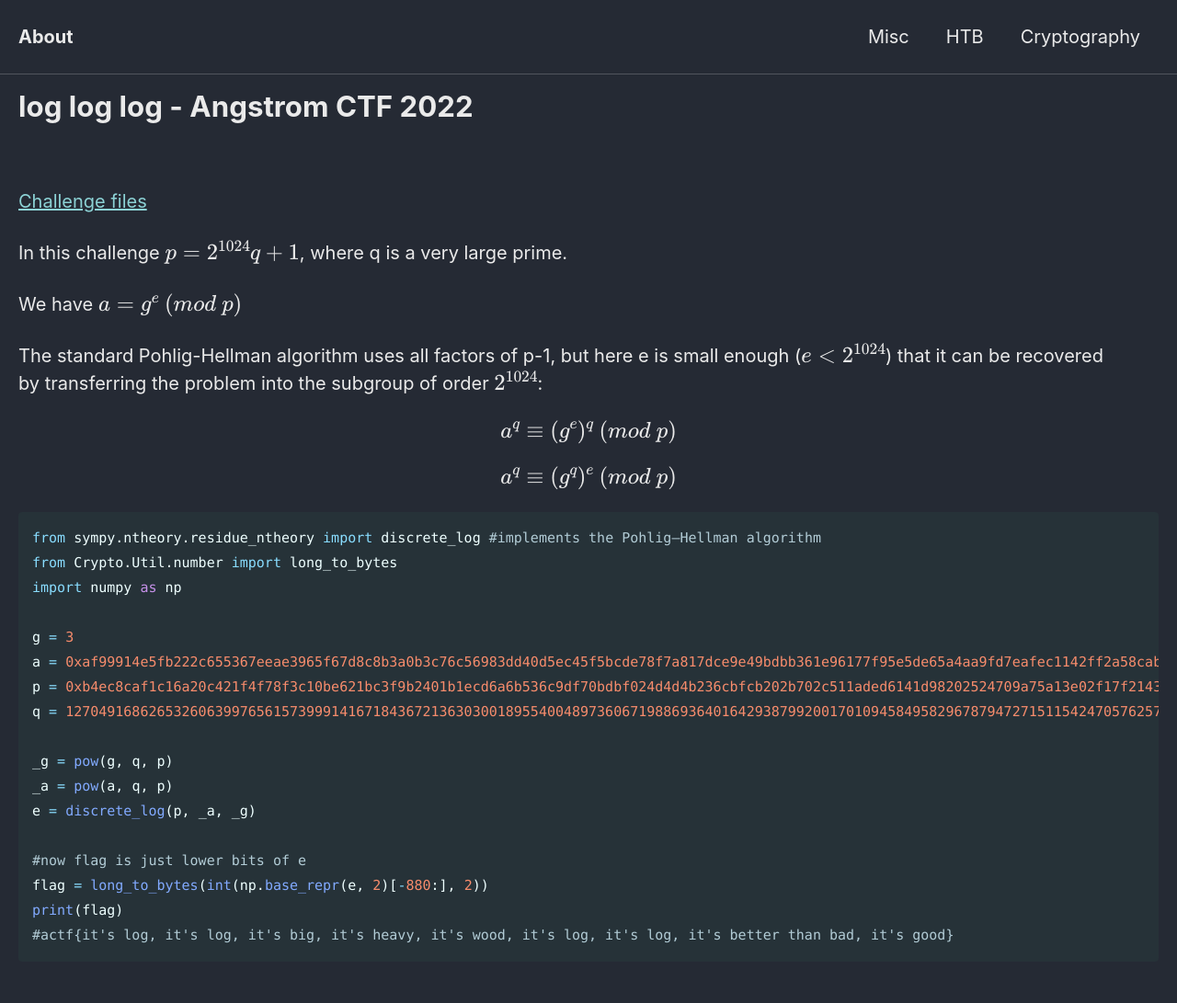
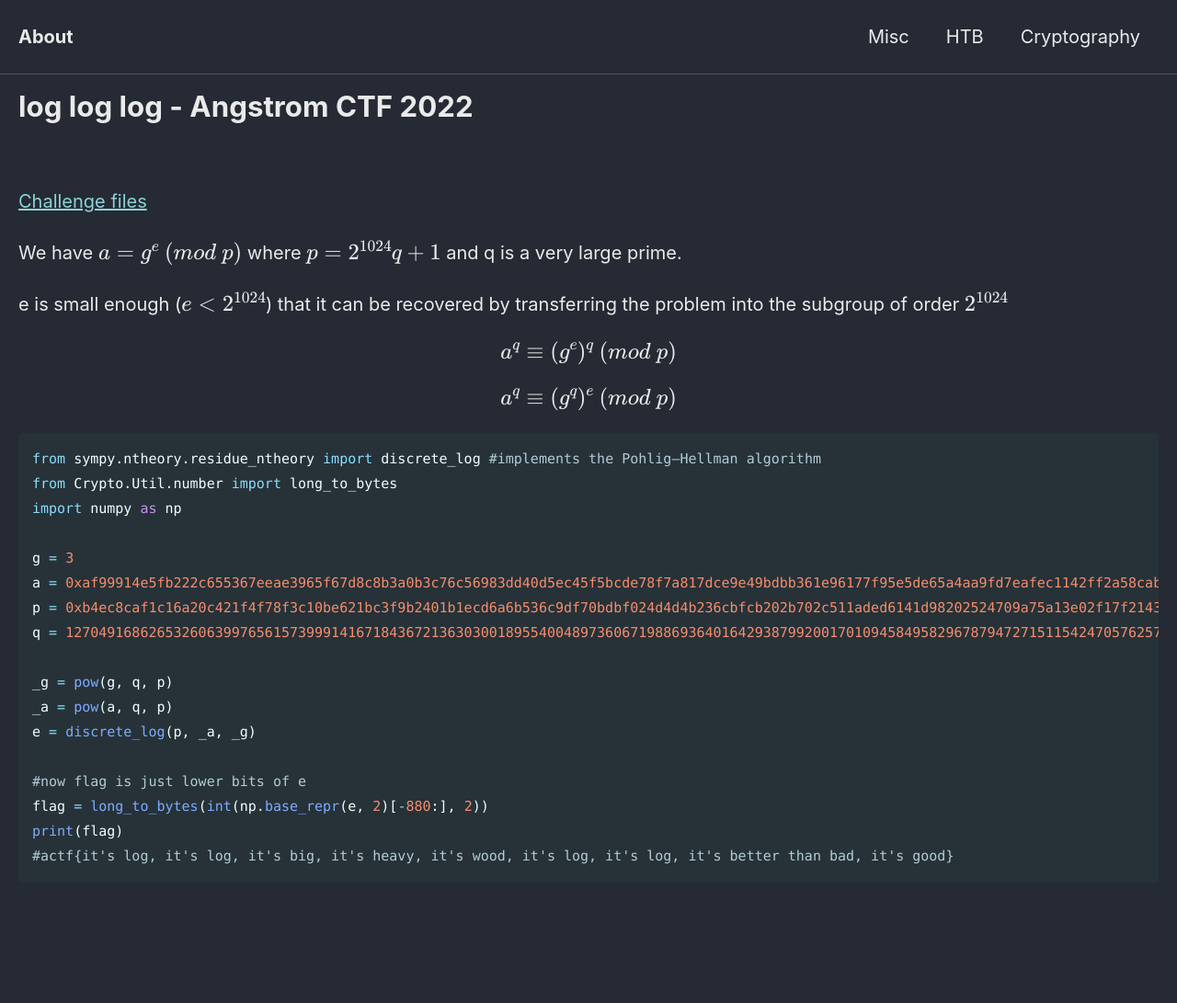
Before and after one commit to Connor-McCartney/Connor-McCartney.github.io, a Jekyll site: the page built from _pages/cryptography/diffie-hellman/logloglog-Angstrom-CTF-2022.md, in a window 1280 px wide. Shown: the whole page at 92% size. Built offline with Jekyll 4.4.1, drawn with Linux system fonts in a browser that asks for light colours; cached includes are drawn as plain includes; after the commit the page ends 1005 px from its top, so only the background shows below that.

Commit message:
Update logloglog-Angstrom-CTF-2022.md

```diff
--- a/_pages/cryptography/diffie-hellman/logloglog-Angstrom-CTF-2022.md
+++ b/_pages/cryptography/diffie-hellman/logloglog-Angstrom-CTF-2022.md
@@ -7,12 +7,9 @@ title: log log log - Angstrom CTF 2022
 
 [Challenge files](https://github.com/Connor-McCartney/CTF_Files/tree/main/2022/angstromCTF/logloglog)
 
-In this challenge $$p = 2^{1024}q + 1$$,  where q is a very large prime. <br>
+We have $$a = g^e\ (mod\ p)$$ where $$p = 2^{1024}q + 1$$ and q is a very large prime. <br>
 
-We have $$a = g^e\ (mod\ p)$$
-
-The standard Pohlig-Hellman algorithm uses all factors of p-1, but here e is small enough ($$e < 2^{1024}$$) that it can be recovered <br>
-by transferring the problem into the subgroup of order $$2^{1024}$$:
+e is small enough ($$e < 2^{1024}$$) that it can be recovered by transferring the problem into the subgroup of order $$2^{1024}$$
 
 $$a^q \equiv (g^e)^q \ (mod\ p)$$
 
```
